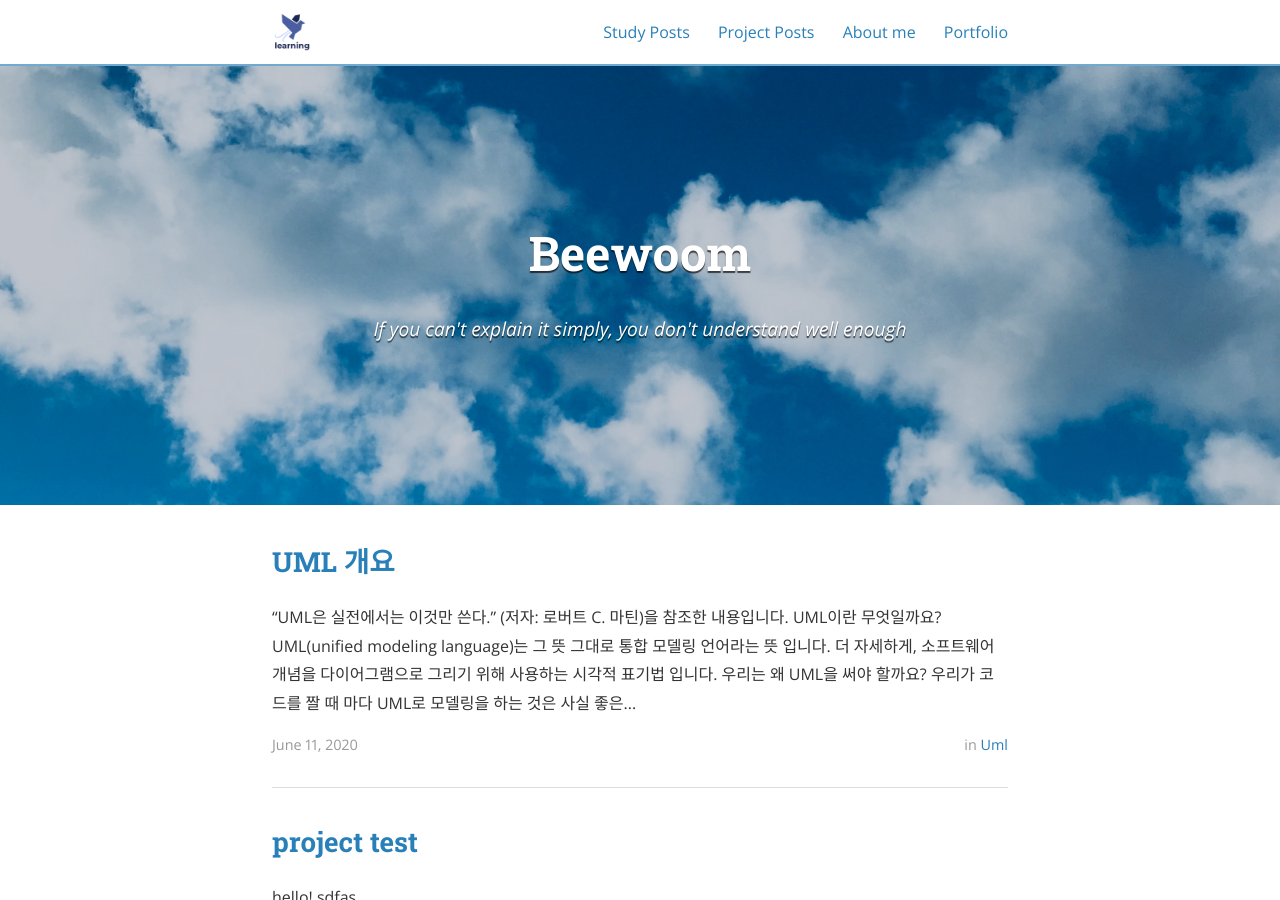
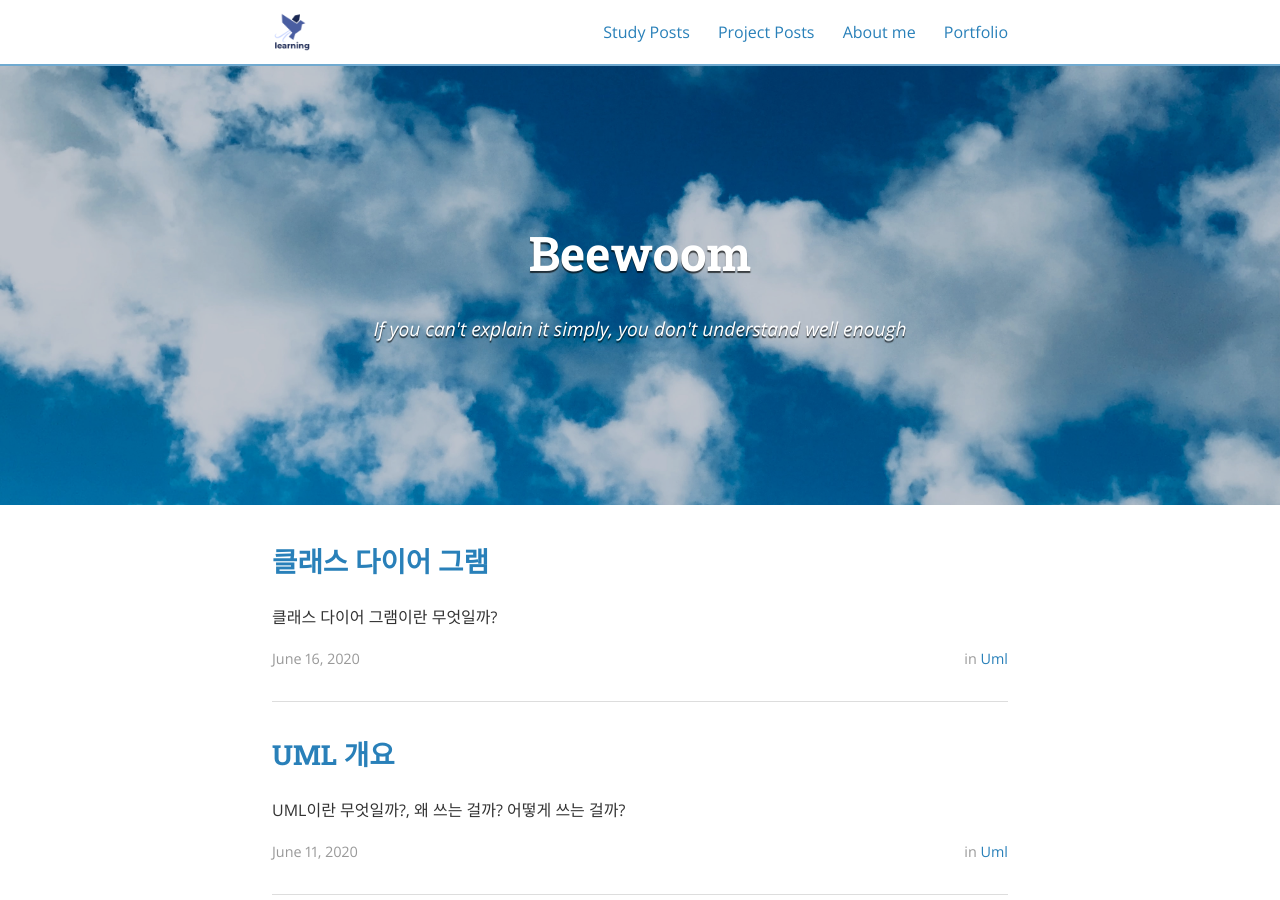
Before and after one commit to Beewoom/beewoom.github.io, a Jekyll site: the page built from index.html, in a window 1280 px wide and 900 px high. Built offline with Jekyll 4.4.1, drawn with Linux system fonts in a browser that asks for light colours; nearby versions of some CDN libraries; the list of posts is cut into pages by our own code; some of the changed lines change nothing that is shown.

Commit message:
class diagram

```diff
--- a/_posts/uml/2020-06-11-UML-introduction.md
+++ b/_posts/uml/2020-06-11-UML-introduction.md
@@ -3,6 +3,7 @@
 title:  "UML 개요"
 author: 유정민
 categories: UML
+excerpt: "UML이란 무엇일까?, 왜 쓰는 걸까? 어떻게 쓰는 걸까?"
 ---
 > "UML은 실전에서는 이것만 쓴다." (저자: 로버트 C. 마틴)을 참조한 내용입니다.
 
--- /dev/null
+++ b/_posts/uml/2020-06-16-UML-ClassDiagram.md
@@ -0,0 +1,100 @@
+---
+layout: post
+title:  "클래스 다이어 그램"
+author: 유정민
+categories: UML
+excerpt: "클래스 다이어 그램이란 무엇일까?"
+---
+> "UML은 실전에서는 이것만 쓴다." (저자: 로버트 C. 마틴)을 참조한 내용입니다.
+
+# 클래스 다이어 그램이란 무엇일까요?
+
+클래스 다이어그램은 **클래스 내부의 정적인 내용이나 클래스 사이의 관계를 표기**할 때 사용합니다.<br/>
+클래스 다이어 그램은 멤버 변수/함수를 표기하며, 클래스가 어떤 것을 상속/참조 하는 지 알려줍니다.<br/>
+
+# 클래스 다이어 그램을 언제 사용할까요?
+
+클래스 다이어그램은 다이어 그램이라는 시각적 효과를 활용해, 직접 소스코드를 통해 보는 것보다<br/>
+좀 더 편리하게 개발자가 클래스 간의 의존관계와 클래스의 성질을 파악할 수 있게 합니다.<br/>
+
+좀 더 복잡한 코드 구현으로 가면 클래스 의존 관계를 한 눈에 보여주어, 순환 의존이 발생하는 지점을<br/>
+개발자가 쉽게 찾아내고 이 순환 고리를 어떻게 깨는 지 고민하는 데 도움을 주기도 합니다.<br/>
+
+# 사용 예제
+
+- ### 클래스 아이콘
+  **<center>[클래스 아이콘의 그림과 설명]</center>**
+
+  ![image](/assets/img/UML/classDiagram1.png)
+
+
+  **<center>[클래스 아이콘과 코드 비교]</center>**
+
+  ![image](/assets/img/UML/classDiagram2.png)
+
+- ### 참조
+  **<center>[참조의 그림과 코드 1]</center>**
+
+
+  ![image](/assets/img/UML/classDiagram3.png)
+
+  **<center>[참조의 그림과 코드 2]</center>**
+
+  ![image](/assets/img/UML/classDiagram4.png)
+
+- ### 상속
+  **<center>[상속의 그림과 설명]</center>**
+
+  ![image](/assets/img/UML/classDiagram5.png)
+
+  **<center>[상속의 그림과 코드]</center>**
+
+  ![image](/assets/img/UML/classDiagram6.png)
+
+- ### 유틸리티/인터페이스
+  **<center>[유틸리티 그림과 코드]</center>**
+
+  ![image](/assets/img/UML/classDiagram7.png)
+
+  **<center>[인터페이스의 그림과 코드]</center>**
+
+  ![image](/assets/img/UML/classDiagram8.png)
+
+- ### 합성
+  **<center>[합성 클래스 그림]</center>**
+  **<center>합성 관계에는 deep-copy를 하라는 의미가 내포 됩니다.</center>**
+
+  ![image](/assets/img/UML/classDiagram9.png)
+
+  **<center>[합성 클래스 코드]</center>**
+
+  ![image](/assets/img/UML/classDiagram10.png)
+
+- ### 다수성
+  **<center>[인터페이스의 그림과 코드]</center>**
+  **<center>스스로 다수의 객체를 참조할 수도 있습니다.</center>**
+
+  ![image](/assets/img/UML/classDiagram11.png)
+
+- ### 내부클래스
+  **<center>[일반 내부 클래스 그림과 코드]</center>**
+
+  ![image](/assets/img/UML/classDiagram12.png)
+
+  **<center>[익명 내부 클래스 그림과 코드]</center>**
+
+  ![image](/assets/img/UML/classDiagram13.png)
+
+- ### 연관 한정사
+
+  **<center>[연관 한정사 그림과 코드]</center>**
+  **<center>어떤 종류의 키나 토큰을 이용해 연관을 구현할 경우</center>**
+  **<center>예) 로그인 같은 기능을 구현 할 때 연관 한정사를 사용할 수 있습니다.</center>**
+
+  ![image](/assets/img/UML/classDiagram14.png)
+
+# 결론
+
+클래스 다이어 그램은 위의 표기법만 다 알면 사실상 사용하는 데 지장 없습니다.<br/>
+UML의 의미를 언제나 기억하고, 이걸 외우기 보다 CookBook 형태로 참고하고<br/>
+실제 구현하기 전 설계 과정에서 실습하면서 자연스럽게 익히는 게 좋습니다.<br/>
--- a/index.html
+++ b/index.html
@@ -22,7 +22,7 @@
       <a class="post-link" href="{{ post.url | prepend: site.baseurl }}">{{ post.title }}</a>
     </h2>
     <section class="post-excerpt" itemprop="description">
-      <p>{{ post.content | strip_html | truncatewords: 50 }}</p>
+      <p>{{post.excerpt}}</p>
     </section>
     <section class="post-meta">
       <div class="post-date">{{ post.date | date: "%B %-d, %Y" }}</div>
```
Also changed, not shown: assets/img/UML/classDiagram1.png (added), assets/img/UML/classDiagram10.png (added), assets/img/UML/classDiagram11.png (added), assets/img/UML/classDiagram12.png (added), assets/img/UML/classDiagram13.png (added), assets/img/UML/classDiagram14.png (added), assets/img/UML/classDiagram2.png (added), assets/img/UML/classDiagram3.png (added), assets/img/UML/classDiagram4.png (added), assets/img/UML/classDiagram5.png (added), assets/img/UML/classDiagram6.png (added), assets/img/UML/classDiagram7.png (added), assets/img/UML/classDiagram8.png (added), assets/img/UML/classDiagram9.png (added).
